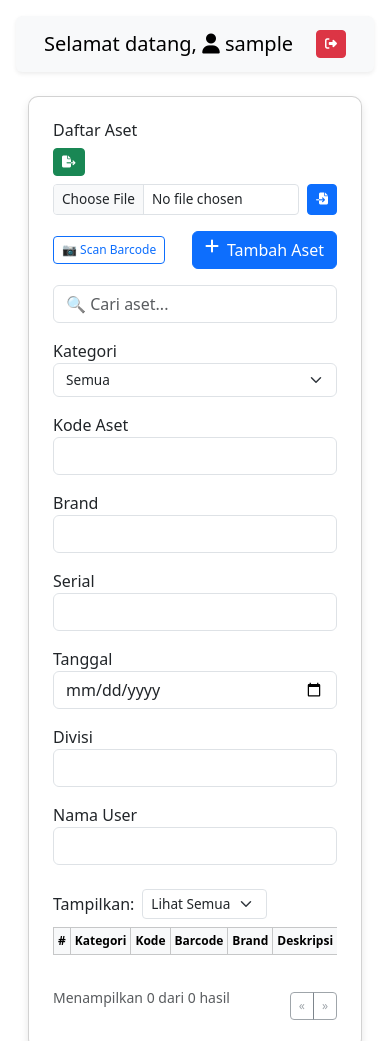
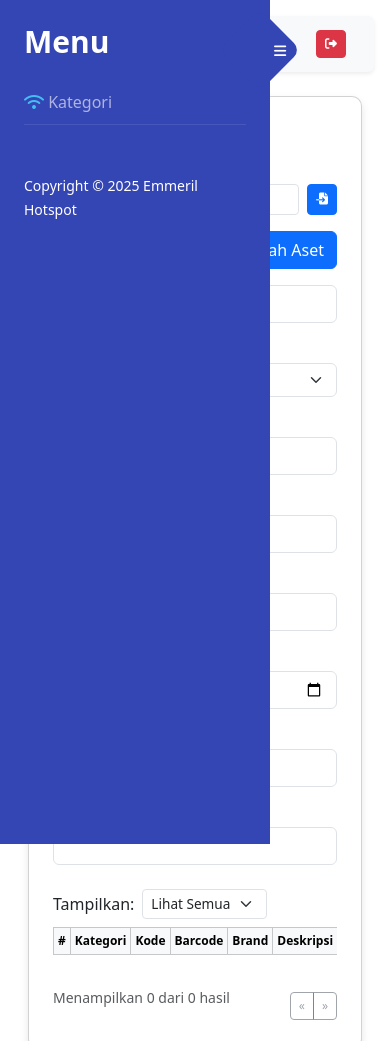
Before and after one commit to emmeril/assets, a website: page frontend/app.html in a window 390 px wide. Shown: the top 1041 px of the page. Drawn offline with nearby package versions, Linux system fonts and the light colour scheme; no server answers; sample sign-in values are in the browser's storage.

Commit message:
feat: add sidebar navigation with menu items and copyright notice

```diff
--- a/frontend/app.html
+++ b/frontend/app.html
@@ -53,6 +53,34 @@
 </head>
 
 <body>
+
+     <nav id="sidebar" class="active">
+            <div class="custom-menu">
+                <button type="button" id="sidebarCollapse" class="btn btn-primary">
+                    <i class="fa fa-bars"></i>
+                    <span class="sr-only">Toggle Menu</span>
+                </button>
+            </div>
+            <div class="p-4">
+                <h1 class="logo">Menu</h1>
+                <ul class="list-unstyled components mb-5">
+                    <li>
+                        <a class="text-decoration-none" href="https://emmeril-hotspot.vercel.app/monitor-ap"><span
+                                class="fa fa-wifi mr-3 "></span> Kategori</a>
+                    </li>
+
+
+                </ul>
+                <small
+                    class="text-center"><!-- Link back to Colorlib can't be removed. Template is licensed under CC BY 3.0. -->
+                    Copyright © 2025
+                    Emmeril Hotspot
+                    <!-- Link back to Colorlib can't be removed. Template is licensed under CC BY 3.0. -->
+                </small>
+
+
+            </div>
+        </nav>
     <div class="container p-3 p-md-5" x-data="reminderApp()" x-init="init()">
 
         <!-- Navbar -->
@@ -225,7 +253,7 @@
                     </div>
 
                     <div class="d-flex flex-wrap justify-content-between align-items-center mb-3 gap-2">
-                        <button class="btn btn-outline-primary btn-sm" @click="openScanModal">📷 Scan
+                        <button class="btn btn-outline-primary btn-sm" @click="openScanModal"><i class="fa-solid fa-camera"></i> Scan
                             Barcode</button>
                         <button class="btn btn-primary d-flex gap-2" @click="openAssetModal(null)">
                             <i class="fa fa-plus"></i> Tambah Aset
```
